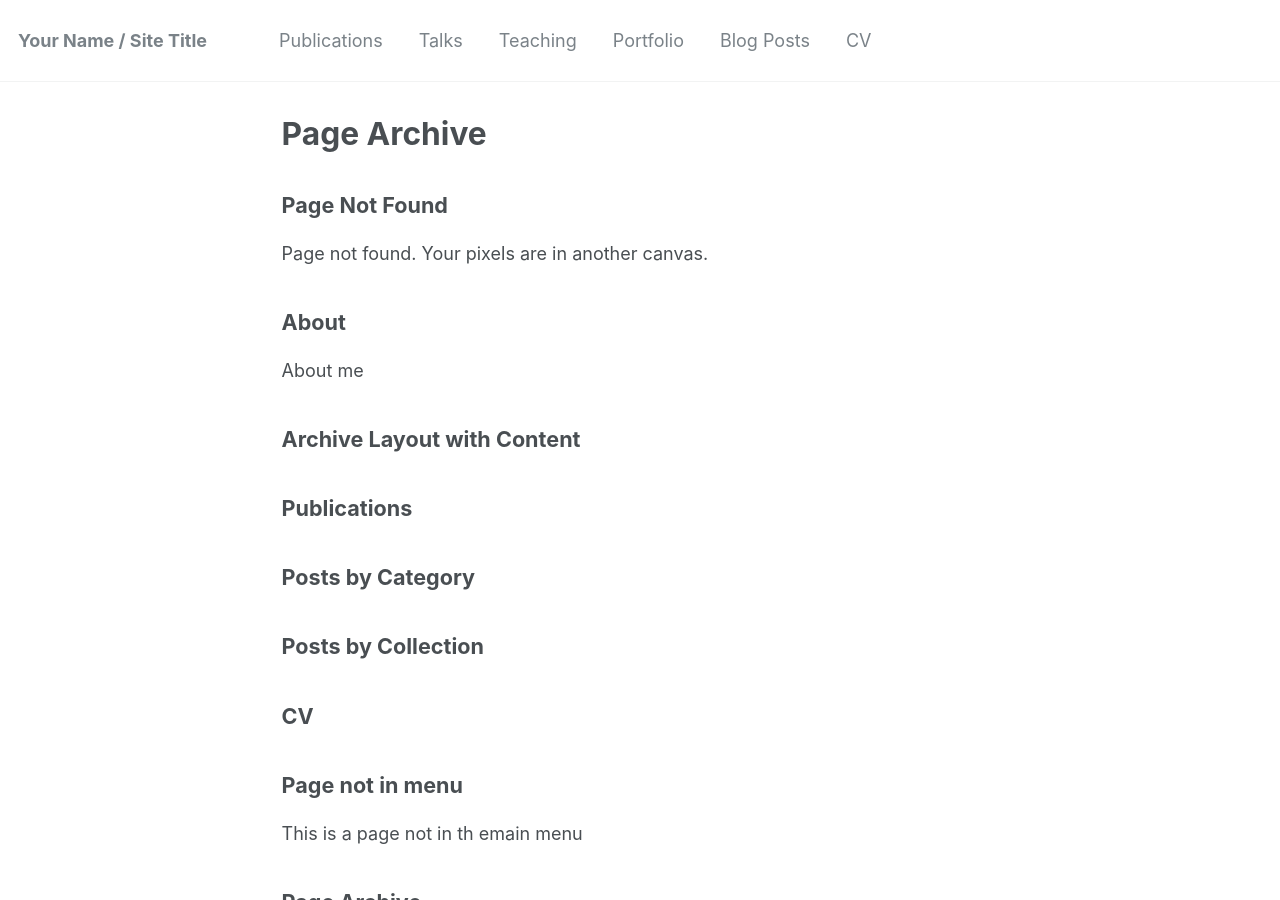
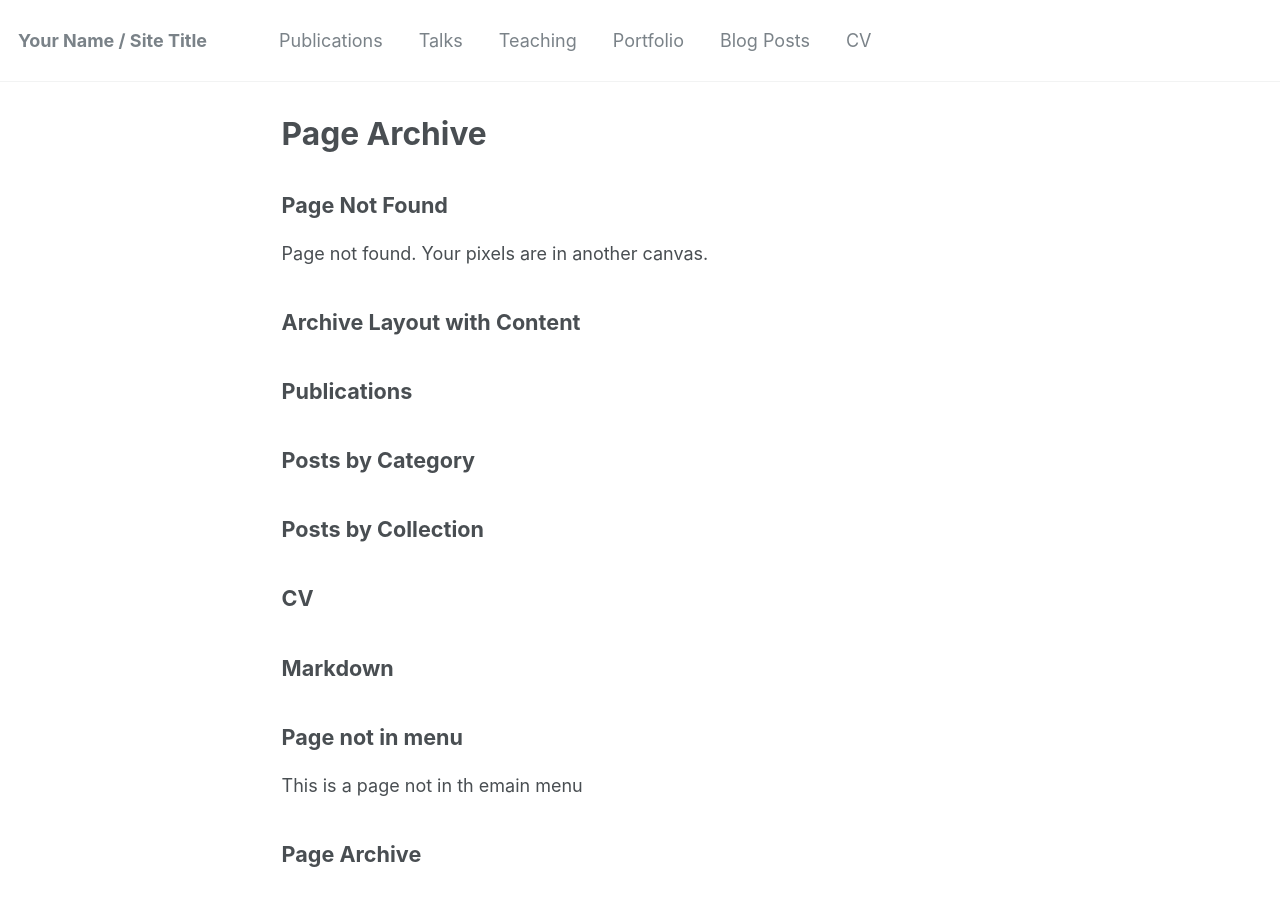
Before and after one commit to xoofee/xoofee.github.io, a Jekyll site: the page built from _pages/page-archive.html, in a window 1280 px wide and 900 px high. Built offline with Jekyll 4.4.1, drawn with Linux system fonts in a browser that asks for light colours.

Commit message:
Update and rename about.md to markdown.md

```diff
--- a/_pages/about.md
+++ b/_pages/markdown.md
@@ -1,11 +1,10 @@
 ---
-permalink: /
-title: "About"
-excerpt: "About me"
+permalink: /markdown/
+title: "Markdown"
 author_profile: true
 redirect_from:
-  - "/wordpress/"
-  - "/wordpress/index.html"
+  - /md/
+  - /markdown.html
 ---
 
 A variety of common markup showing how the theme styles them.
```
